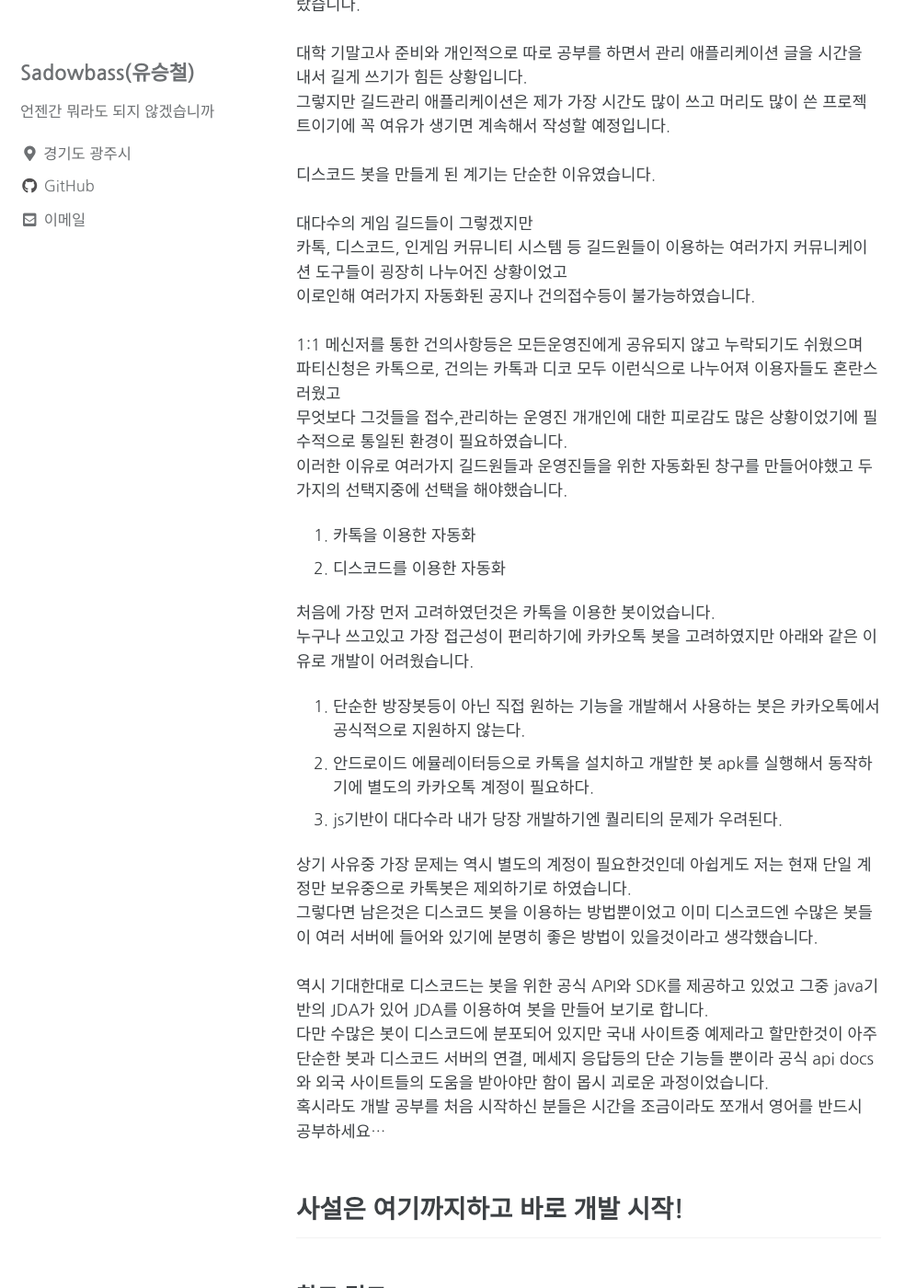
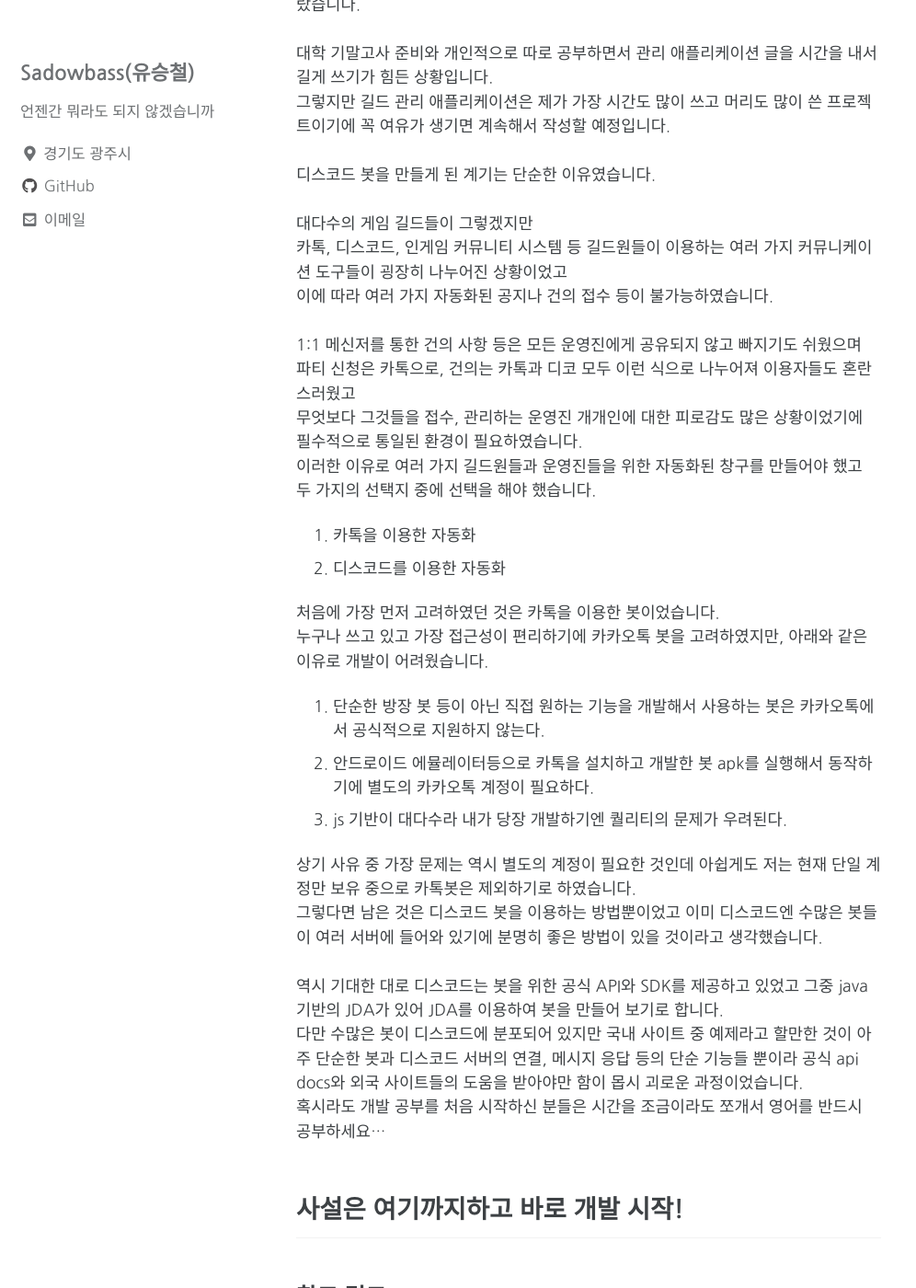
Before and after one commit to Sadowbass/sadowbass.github.io, a Jekyll site: the page built from _posts/discord_bot/2022-12-01-Discord-Bot#1.md, in a window 1280 px wide and 1400 px high, scrolled down 269 px. Shown: the whole window at 92% size, without its empty margins (0-996 px from the left). Built offline with Jekyll 4.4.1, drawn with Linux system fonts in a browser that asks for light colours; cached includes are drawn as plain includes; comment, search, counter and statistics services are not loaded; some of the changed text lies outside the part shown.

Commit message:
fix spelling, add new posts

```diff
--- a/_posts/discord_bot/2022-12-01-Discord-Bot#1.md
+++ b/_posts/discord_bot/2022-12-01-Discord-Bot#1.md
@@ -12,37 +12,38 @@ last_modified_at: 2022-12-01T19:28:42+09:00
 
 ---
 
-길드 관리 어플리케이션에 관한 글을 올리던 중 새로운 시리즈의 글을 올리게 될 줄은 몰랐습니다.
+길드 관리 애플리케이션에 관한 글을 올리던 중 새로운 시리즈의 글을 올리게 될 줄은 몰랐습니다.
 <br>
-대학 기말고사 준비와 개인적으로 따로 공부를 하면서 관리 애플리케이션 글을 시간을 내서 길게 쓰기가 힘든 상황입니다.
-그렇지만 길드관리 애플리케이션은 제가 가장 시간도 많이 쓰고 머리도 많이 쓴 프로젝트이기에 꼭 여유가 생기면 계속해서 작성할 예정입니다.
+대학 기말고사 준비와 개인적으로 따로 공부하면서 관리 애플리케이션 글을 시간을 내서 길게 쓰기가 힘든 상황입니다.
+그렇지만 길드 관리 애플리케이션은 제가 가장 시간도 많이 쓰고 머리도 많이 쓴 프로젝트이기에 꼭 여유가 생기면 계속해서 작성할 예정입니다.
 <br>
 디스코드 봇을 만들게 된 계기는 단순한 이유였습니다.
 <br>
 대다수의 게임 길드들이 그렇겠지만
-카톡, 디스코드, 인게임 커뮤니티 시스템 등 길드원들이 이용하는 여러가지 커뮤니케이션 도구들이 굉장히 나누어진 상황이었고
-이로인해 여러가지 자동화된 공지나 건의접수등이 불가능하였습니다.
+카톡, 디스코드, 인게임 커뮤니티 시스템 등 길드원들이 이용하는 여러 가지 커뮤니케이션 도구들이 굉장히 나누어진 상황이었고
+이에 따라 여러 가지 자동화된 공지나 건의 접수 등이 불가능하였습니다.
 <br>
-1:1 메신저를 통한 건의사항등은 모든운영진에게 공유되지 않고 누락되기도 쉬웠으며
-파티신청은 카톡으로, 건의는 카톡과 디코 모두 이런식으로 나누어져 이용자들도 혼란스러웠고
-무엇보다 그것들을 접수,관리하는 운영진 개개인에 대한 피로감도 많은 상황이었기에 필수적으로 통일된 환경이 필요하였습니다.
+1:1 메신저를 통한 건의 사항 등은 모든 운영진에게 공유되지 않고 빠지기도 쉬웠으며
+파티 신청은 카톡으로, 건의는 카톡과 디코 모두 이런 식으로 나누어져 이용자들도 혼란스러웠고
+무엇보다 그것들을 접수, 관리하는 운영진 개개인에 대한 피로감도 많은 상황이었기에 필수적으로 통일된 환경이 필요하였습니다.
 <br>
-이러한 이유로 여러가지 길드원들과 운영진들을 위한 자동화된 창구를 만들어야했고 두가지의 선택지중에 선택을 해야했습니다.
+이러한 이유로 여러 가지 길드원들과 운영진들을 위한 자동화된 창구를 만들어야 했고 두 가지의 선택지 중에 선택을 해야 했습니다.
 1. 카톡을 이용한 자동화
 2. 디스코드를 이용한 자동화
 
-처음에 가장 먼저 고려하였던것은 카톡을 이용한 봇이었습니다.
-누구나 쓰고있고 가장 접근성이 편리하기에 카카오톡 봇을 고려하였지만 아래와 같은 이유로 개발이 어려웠습니다.
-1. 단순한 방장봇등이 아닌 직접 원하는 기능을 개발해서 사용하는 봇은 카카오톡에서 공식적으로 지원하지 않는다.
+처음에 가장 먼저 고려하였던 것은 카톡을 이용한 봇이었습니다.
+누구나 쓰고 있고 가장 접근성이 편리하기에 카카오톡 봇을 고려하였지만, 아래와 같은 이유로 개발이 어려웠습니다.
+1. 단순한 방장 봇 등이 아닌 직접 원하는 기능을 개발해서 사용하는 봇은 카카오톡에서 공식적으로 지원하지 않는다.
 2. 안드로이드 에뮬레이터등으로 카톡을 설치하고 개발한 봇 apk를 실행해서 동작하기에 별도의 카카오톡 계정이 필요하다.
-3. js기반이 대다수라 내가 당장 개발하기엔 퀄리티의 문제가 우려된다.
+3. js 기반이 대다수라 내가 당장 개발하기엔 퀄리티의 문제가 우려된다.
 
-상기 사유중 가장 문제는 역시 별도의 계정이 필요한것인데 아쉽게도 저는 현재 단일 계정만 보유중으로 카톡봇은 제외하기로 하였습니다.
-그렇다면 남은것은 디스코드 봇을 이용하는 방법뿐이었고 이미 디스코드엔 수많은 봇들이 여러 서버에 들어와 있기에 분명히 좋은 방법이 있을것이라고 생각했습니다.
+상기 사유 중 가장 문제는 역시 별도의 계정이 필요한 것인데 아쉽게도 저는 현재 단일 계정만 보유 중으로 카톡봇은 제외하기로 하였습니다.
+그렇다면 남은 것은 디스코드 봇을 이용하는 방법뿐이었고 이미 디스코드엔 수많은 봇들이 여러 서버에 들어와 있기에 분명히 좋은 방법이 있을 것이라고 생각했습니다.
 <br>
-역시 기대한대로 디스코드는 봇을 위한 공식 API와 SDK를 제공하고 있었고 그중 java기반의 JDA가 있어 JDA를 이용하여 봇을 만들어 보기로 합니다.
+역시 기대한 대로 디스코드는 봇을 위한 공식 API와 SDK를 제공하고 있었고 그중 java 기반의 JDA가 있어 JDA를 이용하여 봇을 만들어 보기로 합니다.
 <br>
-다만 수많은 봇이 디스코드에 분포되어 있지만 국내 사이트중 예제라고 할만한것이 아주 단순한 봇과 디스코드 서버의 연결, 메세지 응답등의 단순 기능들 뿐이라 공식 api docs와 외국 사이트들의 도움을 받아야만 함이 몹시 괴로운 과정이었습니다.
+다만 수많은 봇이 디스코드에 분포되어 있지만 국내 사이트 중 예제라고 할만한 것이 아주 단순한 봇과 디스코드 서버의 연결, 메시지 응답 등의
+단순 기능들 뿐이라 공식 api docs와 외국 사이트들의 도움을 받아야만 함이 몹시 괴로운 과정이었습니다.
 혹시라도 개발 공부를 처음 시작하신 분들은 시간을 조금이라도 쪼개서 영어를 반드시 공부하세요...
 
 ## 사설은 여기까지하고 바로 개발 시작!
```
Also changed, not shown: _posts/discord_bot/2022-12-01-Discord-Bot#2.md (+9 -9 lines), _posts/discord_bot/2022-12-02-Discord-Bot#3.md (added, +125 -0 lines), _posts/discord_bot/2022-12-02-Discord-Bot#4.md (added, +113 -0 lines), _posts/discord_bot/_2022-12-02-Discord-Bot#5.md (added, +22 -0 lines), assets/images/discord_bot/3/3-1.png (added), assets/images/discord_bot/3/3-2.png (added), assets/images/discord_bot/3/3-3.png (added), assets/images/discord_bot/3/3-4.png (added), assets/images/discord_bot/3/3-5.png (added), assets/images/discord_bot/3/3-6.png (added), assets/images/discord_bot/3/3-7.png (added), assets/images/discord_bot/3/3-8.png (added), assets/images/discord_bot/3/3-9.png (added), assets/images/discord_bot/4/4-1.png (added), 5 more files.
